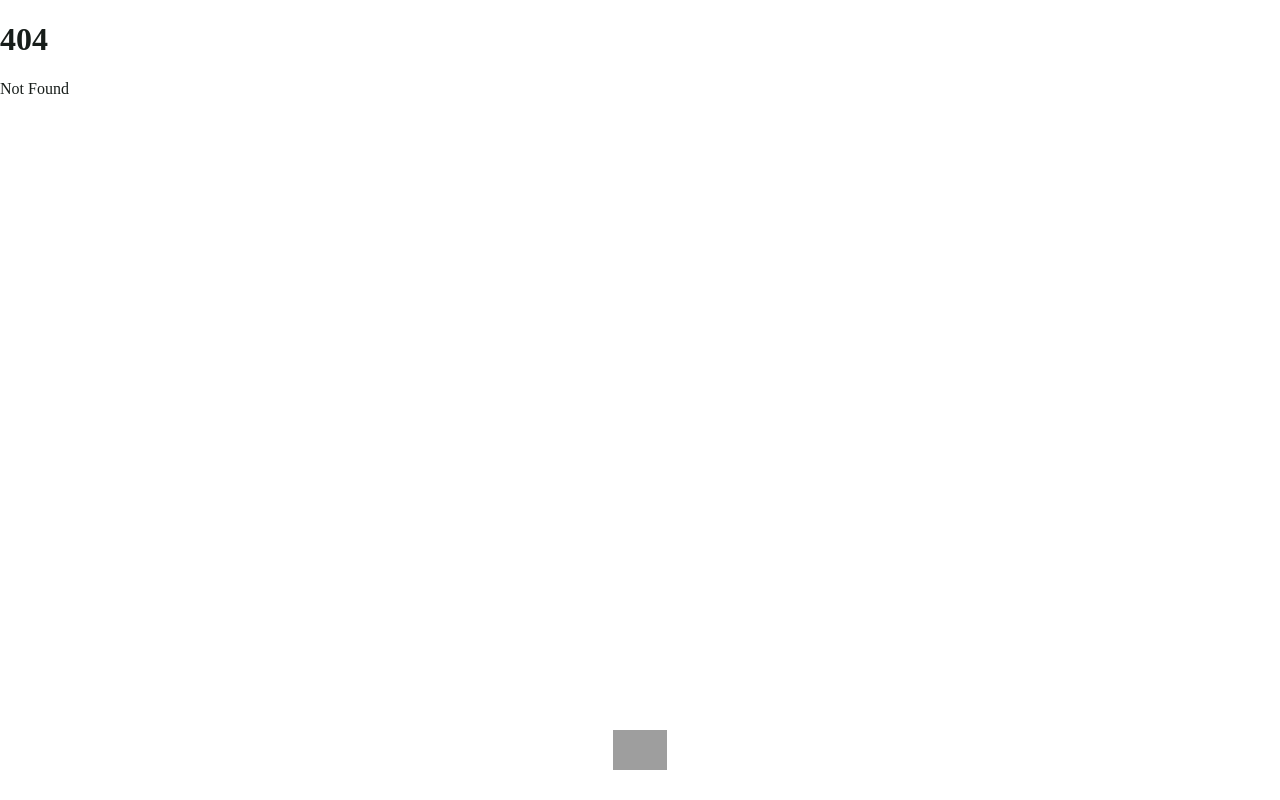
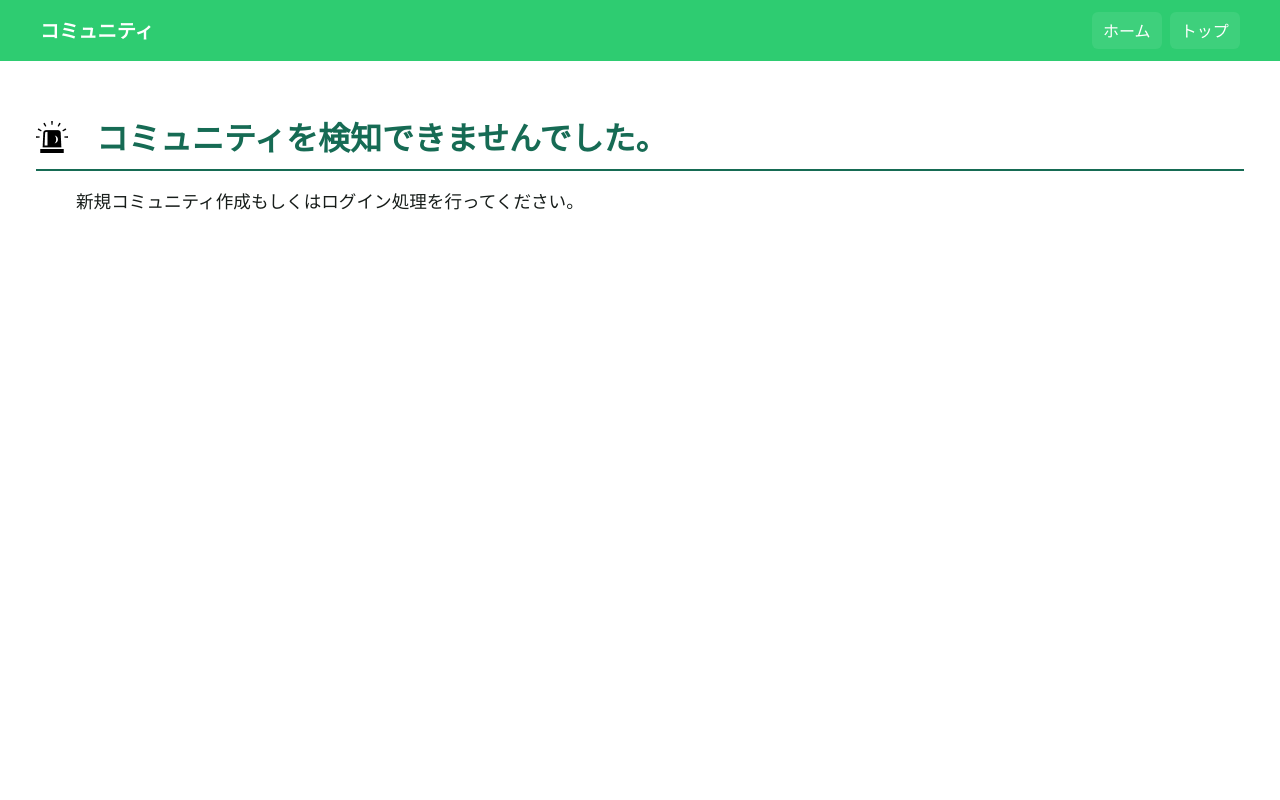
Before and after one commit to IBA-HOK/CoCoIRU, a SvelteKit app in the folder Svelte/: page /community/no-account in a window 1280 px wide. Before the commit this address had no page. Shown: the top 800 px of the page. Built offline with nearby package versions, Linux system fonts and the light colour scheme; grey boxes are pictures that could not be loaded.

Commit message:
no-account内のメッセージを追加

```diff
--- /dev/null
+++ b/Svelte/src/routes/community/no-account/+page.svelte
@@ -0,0 +1,14 @@
+<script lang="ts">
+	import { Title } from '$lib';
+	import FeatureCard from '$lib/features/government/components/FeatureCard.svelte';
+	import alertIcon from '$lib/assets/alert.png';
+	import supportIcon from '$lib/assets/support.png';
+	import mapIcon from '$lib/assets/map.png';
+</script>
+
+<Title
+    iconSrc={alertIcon}
+	iconAlt="警告アイコン"
+	titleText="コミュニティを検知できませんでした。"
+	subtitleText="新規コミュニティ作成もしくはログイン処理を行ってください。"
+/>
```
Also changed, not shown: 1 other file (tests, documents, lock files or other folders).
